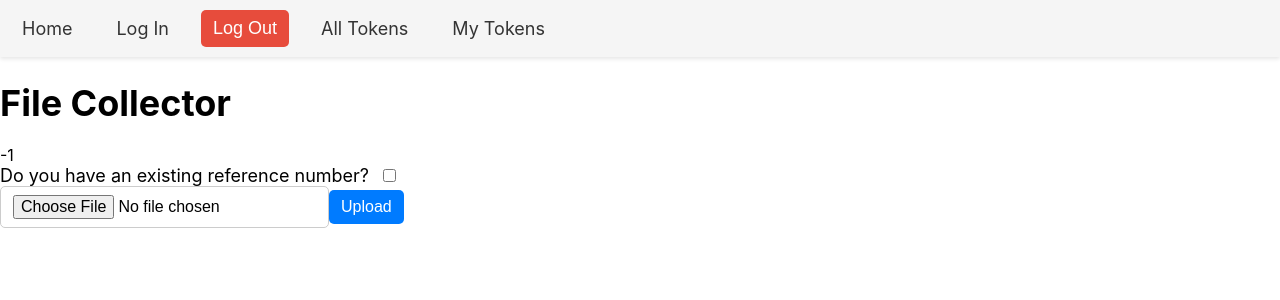
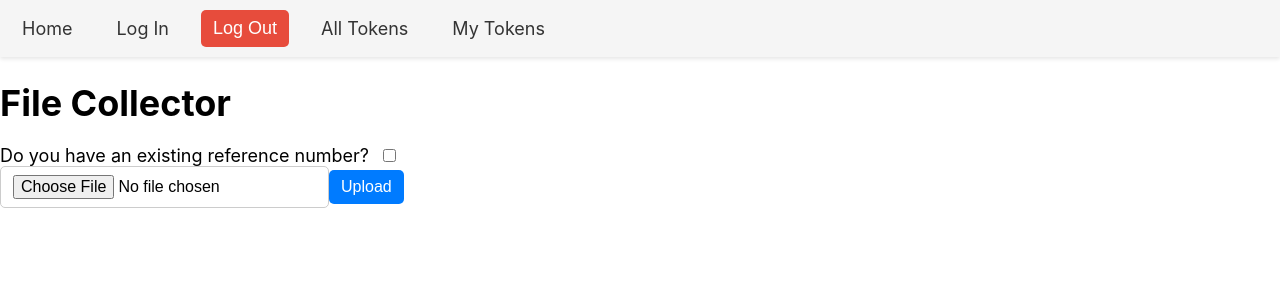
Before and after one commit to Will-Sieber/6452, a React (Create React App) app in the folder frontend/: page /filesupload in a window 1280 px wide. Shown: the top 300 px of the page. Built offline with nearby package versions, Linux system fonts and the light colour scheme.

Commit message:
Removes debug statment

```diff
--- a/frontend/src/pages/FileCollectorPage.jsx
+++ b/frontend/src/pages/FileCollectorPage.jsx
@@ -56,7 +56,6 @@ const FileCollectorPage = () => {
   return (
     <div>
       <h1>File Collector</h1>
-      {referenceId}
       <div>
         <label for="existing-reference">Do you have an existing reference number?</label>
         <input type="checkbox" id="existing-reference" onChange={(e) => {setExistingReference(e.target.checked)}}/>
```
